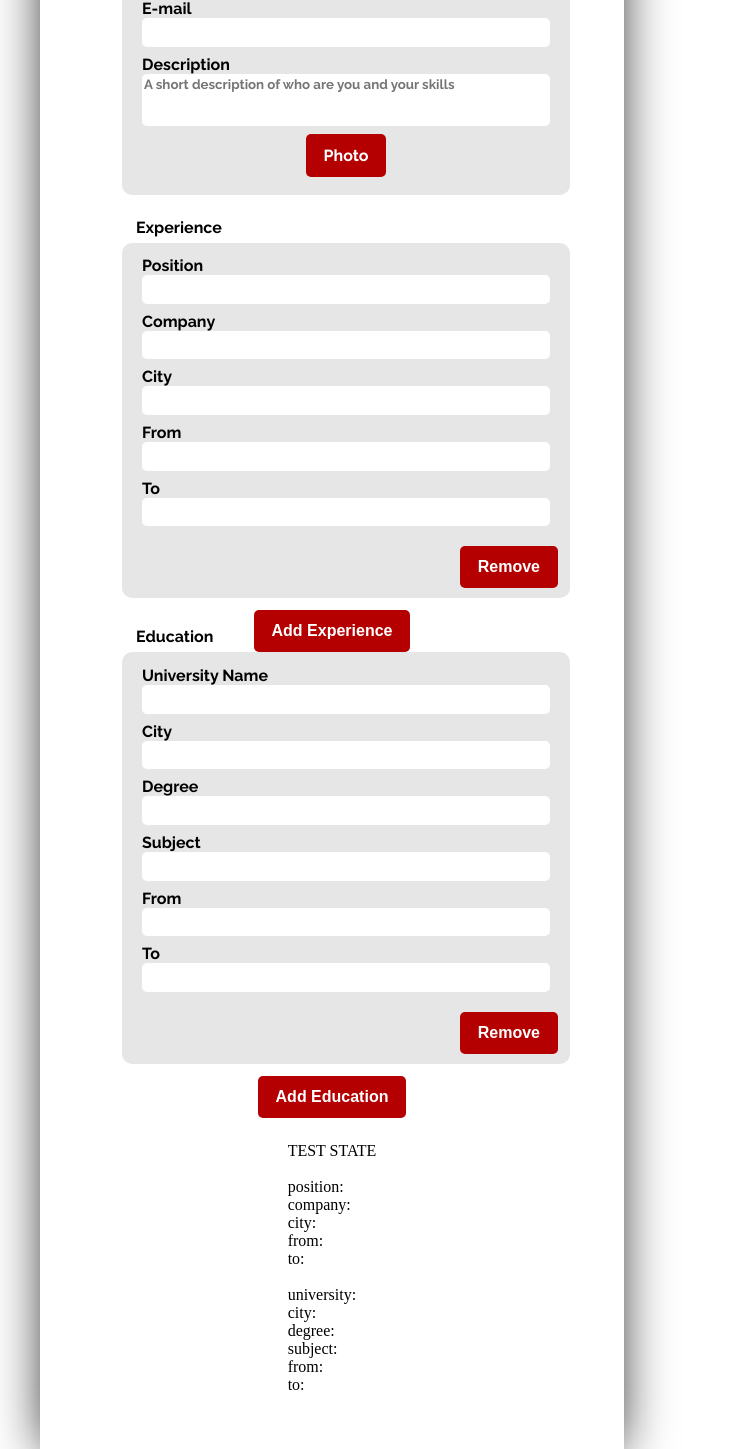
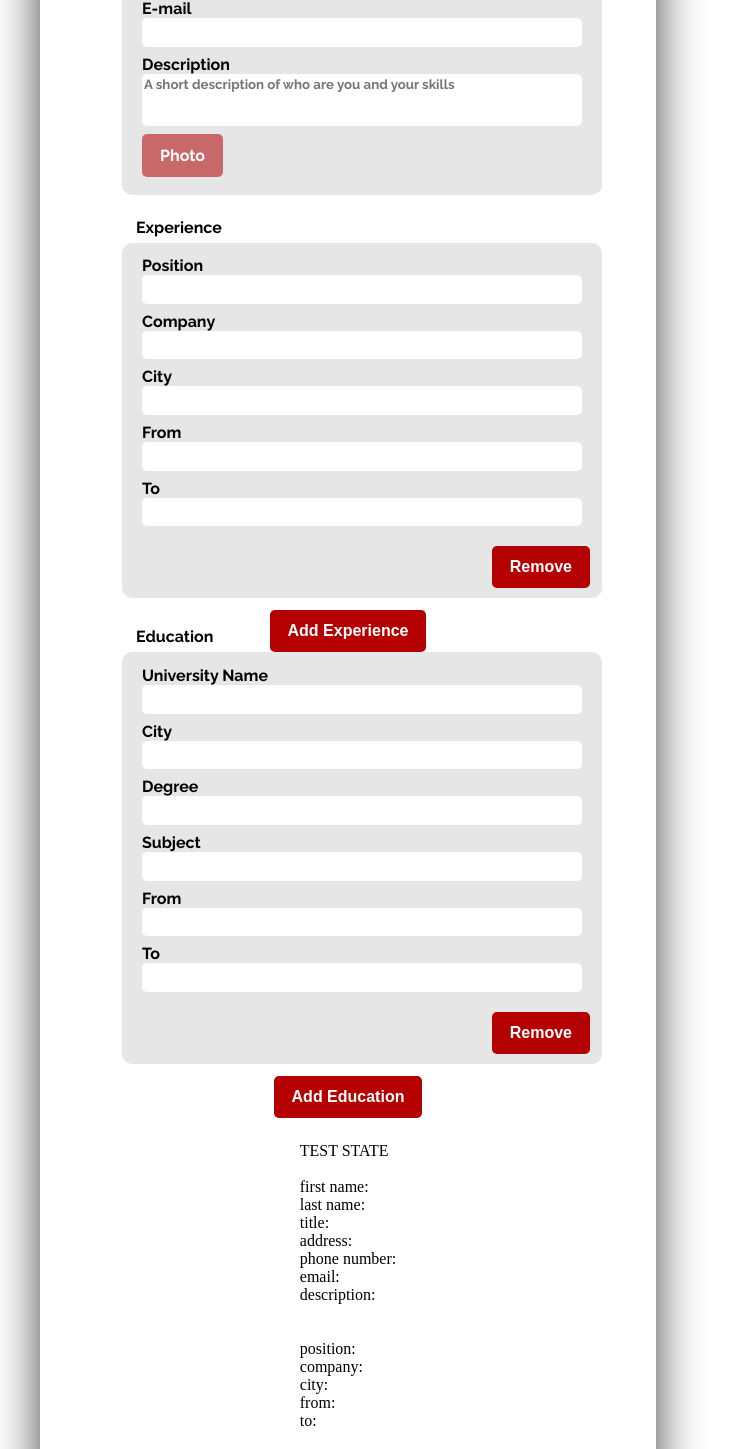
Before and after one commit to AndresEfQ/cv-builder, a React (Create React App) app: page / in a window 1280 px wide. Shown: the part 491-1940 px from the top of the page, without its empty margins (0-746 px from the left). Built offline with nearby package versions, Linux system fonts and the light colour scheme.

Commit message:
Lift state from Edit section to main

```diff
--- a/src/components/EditSection.js
+++ b/src/components/EditSection.js
@@ -1,6 +1,5 @@
 import React from "react";
 import styled from "styled-components";
-import uniqid from "uniqid";
 import PersonalInfo from "./PersonalInfo";
 import StyledForm from "./StyledForm";
 import Experience from "./Experience";
@@ -20,129 +19,23 @@ const StyledSection = styled.section`
 
 class EditSection extends React.Component {
 
-  constructor(props) {
-    super(props);
-
-    this.state = {
-      experience: [{
-        id: uniqid(),
-        position: '',
-        company: '',
-        city: '',
-        from: '',
-        to: '',
-      }],
-      education: [{
-        id: uniqid(),
-        university: '',
-        city: '',
-        degree: '',
-        subject: '',
-        from: '',
-        to: '',
-      }],
-    }
-  }
-
-  handleAddExperience = (e) => {
-    e.preventDefault();
-    this.setState({
-      experience: [...this.state.experience, {
-        id: uniqid(),
-        position: '',
-        company: '',
-        city: '',
-        from: '',
-        to: '',
-      }],
-      education: this.state.education,
-    });
-  }
-
-  handleAddEducation = (e) => {
-    e.preventDefault();
-    this.setState({
-      experience: this.state.experience,
-      education: [...this.state.education, {
-        id: uniqid(),
-        university: '',
-        city: '',
-        degree: '',
-        subject: '',
-        from: '',
-        to: '',
-      }],
-    });
-  }
-
-  handleRemoveExperience = (e, sectionId) => {
-    e.preventDefault();
-    this.setState({
-      experience: this.state.experience.filter((section) => section.id !== sectionId),
-      education: this.state.education,
-    });
-  }
-
-  handleRemoveEducation = (e, sectionId) => {
-    e.preventDefault();
-    this.setState({
-      experience: this.state.experience,
-      education: this.state.education.filter((section) => section.id !== sectionId),
-    });
-  }
-
-  handleExperienceInputChange = (e, sectionId) => {
-    const input = e.target.id;
-    const value = e.target.value;
-    this.setState({
-      experience: this.state.experience.map((section) => {
-        if (section.id === sectionId) {
-          return {
-            ...section,
-            [input]: value,
-          };
-        } else {
-          return section;
-        }
-      }),
-      education: this.state.education,
-    });
-  }
-
-  handleEducationInputChange = (e, sectionId) => {
-    const input = e.target.id;
-    const value = e.target.value;
-    this.setState({
-      experience: this.state.experience,
-      education: this.state.education.map((section) => {
-        if (section.id === sectionId) {
-          return {
-            ...section,
-            [input]: value,
-          };
-        } else {
-          return section;
-        }
-      }),
-    });
-  }
-
   render () {
-    let experienceSections = this.state.experience.map(section => <Experience
+    let experienceSections = this.props.state.experience.map(section => <Experience
       key={section.id}
       id={section.id}
-      removeExperience={this.handleRemoveExperience}
-      changeInput={this.handleExperienceInputChange}
+      removeExperience={this.props.handleRemoveExperience}
+      changeInput={this.props.handleExperienceInputChange}
     />);
-    let educationSections = this.state.education.map(section => <Education
+    let educationSections = this.props.state.education.map(section => <Education
       key={section.id}
       id={section.id}
-      removeEducation={this.handleRemoveEducation}
-      changeInput={this.handleEducationInputChange}
+      removeEducation={this.props.handleRemoveEducation}
+      changeInput={this.props.handleEducationInputChange}
     />)
     return (
       <StyledSection>
-        <PersonalInfo />
+        <PersonalInfo
+          changeInput={this.props.handlePersonalInfoInputChange} />
         <StyledForm>
           <fieldset>
             <legend>Experience</legend>
@@ -150,7 +43,7 @@ class EditSection extends React.Component {
           </fieldset>
           <Button
             content="Add Experience"
-            onClick={this.handleAddExperience}
+            onClick={this.props.handleAddExperience}
           />
           <fieldset>
             <legend>Education</legend>
@@ -158,13 +51,25 @@ class EditSection extends React.Component {
           </fieldset>
           <Button
             content="Add Education"
-            onClick={this.handleAddEducation}
+            onClick={this.props.handleAddEducation}
           />
         </StyledForm>
         <div>
           TEST STATE
           <br /> <br />
-          <span>{this.state.experience.map((section) => {
+          <span>
+            <div>
+              first name: {this.props.state.personalInfo.firstName} <br />
+              last name: {this.props.state.personalInfo.lastName} <br />
+              title: {this.props.state.personalInfo.title} <br />
+              address: {this.props.state.personalInfo.address} <br />
+              phone number: {this.props.state.personalInfo.phone} <br />
+              email: {this.props.state.personalInfo.email} <br />
+              description: {this.props.state.personalInfo.description} <br />
+              <br /> <br />
+            </div>
+          </span>
+          <span>{this.props.state.experience.map((section) => {
             return (
               <div>
                 position: {section.position} <br />
@@ -176,7 +81,7 @@ class EditSection extends React.Component {
               </div>
             )
           })}</span>
-          <span>{this.state.education.map((section) => {
+          <span>{this.props.state.education.map((section) => {
             return (
               <div>
                 university: {section.university} <br />
--- a/src/components/Main.js
+++ b/src/components/Main.js
@@ -2,18 +2,160 @@ import React from "react";
 import EditSection from "./EditSection";
 import PreviewSection from "./PreviewSection";
 import styled from "styled-components";
+import uniqid from "uniqid";
 
 const StyledMain = styled.main`
   display: flex;
-  gap: 4em;
 `;
 
 class Main extends React.Component {
+
+  constructor(props) {
+    super(props);
+
+    this.state = {
+      personalInfo: {
+        id: uniqid(),
+        firstName: '',
+        lastName: '',
+        title: '',
+        address: '',
+        phone: '',
+        email: '',
+        description: '',
+        photoUrl: '',
+      },
+      experience: [{
+        id: uniqid(),
+        position: '',
+        company: '',
+        city: '',
+        from: '',
+        to: '',
+      }],
+      education: [{
+        id: uniqid(),
+        university: '',
+        city: '',
+        degree: '',
+        subject: '',
+        from: '',
+        to: '',
+      }],
+    }
+  }
+
+  handleAddExperience = (e) => {
+    e.preventDefault();
+    this.setState({
+      ...this.state,
+      experience: [...this.state.experience, {
+        id: uniqid(),
+        position: '',
+        company: '',
+        city: '',
+        from: '',
+        to: '',
+      }],
+    });
+  }
+
+  handleAddEducation = (e) => {
+    e.preventDefault();
+    this.setState({
+      ...this.state,
+      education: [...this.state.education, {
+        id: uniqid(),
+        university: '',
+        city: '',
+        degree: '',
+        subject: '',
+        from: '',
+        to: '',
+      }],
+    });
+  }
+
+  handleRemoveExperience = (e, sectionId) => {
+    e.preventDefault();
+    this.setState({
+      ...this.state,
+      experience: this.state.experience.filter((section) => section.id !== sectionId),
+    });
+  }
+
+  handleRemoveEducation = (e, sectionId) => {
+    e.preventDefault();
+    this.setState({
+      ...this.state,
+      education: this.state.education.filter((section) => section.id !== sectionId),
+    });
+  }
+
+  handleExperienceInputChange = (e, sectionId) => {
+    const input = e.target.id;
+    const value = e.target.value;
+    this.setState({
+      ...this.state,
+      experience: this.state.experience.map((section) => {
+        if (section.id === sectionId) {
+          return {
+            ...section,
+            [input]: value,
+          };
+        } else {
+          return section;
+        }
+      }),
+    });
+  }
+
+  handleEducationInputChange = (e, sectionId) => {
+    const input = e.target.id;
+    const value = e.target.value;
+    this.setState({
+      ...this.state,
+      education: this.state.education.map((section) => {
+        if (section.id === sectionId) {
+          return {
+            ...section,
+            [input]: value,
+          };
+        } else {
+          return section;
+        }
+      }),
+    });
+  }
+
+  handlePersonalInfoInputChange = (e) => {
+    const input = e.target.id;
+    const value = e.target.value;
+    this.setState({
+      ...this.state,
+      personalInfo: {
+        ...this.state.personalInfo,
+        [input]: value,
+      }
+    });
+  }
+
   render () {
     return (
       <StyledMain>
-        <EditSection />
-        <PreviewSection />
+        <EditSection
+          state={this.state}
+          handleAddExperience={this.handleAddExperience}
+          handleAddEducation={this.handleAddEducation}
+          handleRemoveExperience={this.handleRemoveExperience}
+          handleRemoveEducation={this.handleRemoveEducation}
+          handlePersonalInfoInputChange={this.handlePersonalInfoInputChange}
+          handleExperienceInputChange={this.handleExperienceInputChange}
+          handleEducationInputChange={this.handleEducationInputChange}
+        />
+        <PreviewSection
+          state={this.state}
+        />
       </StyledMain>
     )
   }
--- a/src/components/PersonalInfo.js
+++ b/src/components/PersonalInfo.js
@@ -6,7 +6,7 @@ import StyledForm from "./StyledForm";
 const StyledInputFile = styled.div`
   display: flex;
   align-items: start;
-  justify-content: center;
+  justify-content: start;
   width: 100%;
 
   & input[type="file"] {
@@ -27,7 +27,7 @@ const StyledInputFile = styled.div`
     padding: 12px 18px;
     cursor: pointer;
     border-radius: 5px;
-    background-color: rgb(180, 0, 0);
+    background-color: rgba(180, 20, 20, 0.6);
     font-size: 16px;
     font-weight: bold;
     color: rgb(255, 255, 255);
@@ -43,37 +43,37 @@ class PersonalInfo extends React.Component {
           <ul>
             <li>
               <label htmlFor="firstName">First Name</label>
-              <input type="text" name="firstName" id="firstName" />
+              <input type="text" name="firstName" id="firstName" onChange={this.props.changeInput} />
             </li>
             <li>
               <label htmlFor="lastName">Last Name</label>
-              <input type="text" name="lastName" id="lastName" />
+              <input type="text" name="lastName" id="lastName" onChange={this.props.changeInput} />
             </li>
             <li>
               <label htmlFor="title">Title</label>
-              <input type="text" name="title" id="title"  />
+              <input type="text" name="title" id="title" onChange={this.props.changeInput}  />
             </li>
             <li>
               <label htmlFor="address">Address</label>
-              <input type="text" name="address" id="address" />
+              <input type="text" name="address" id="address" onChange={this.props.changeInput} />
             </li>
             <li>
               <label htmlFor="phone">Phone Number</label>
-              <input type="text" name="phone" id="phone" />
+              <input type="text" name="phone" id="phone" onChange={this.props.changeInput} />
             </li>
             <li>
               <label htmlFor="email">E-mail</label>
-              <input type="text" name="email" id="email"  />
+              <input type="text" name="email" id="email"  onChange={this.props.changeInput} />
             </li>
             <li>
               <label htmlFor="description">Description</label>
-              <textarea name="description" id="description" cols="30" rows="3" placeholder="A short description of who are you and your skills"></textarea>
+              <textarea name="description" id="description" cols="30" rows="3" placeholder="A short description of who are you and your skills" onChange={this.props.changeInput}></textarea>
             </li>
             <li>
               <StyledInputFile>
                 <div>
                   <label htmlFor="photo">Photo</label>
-                  <input type="file" name="photo" id="photo"  />
+                  <input type="file" name="photo" id="photo" onChange={this.props.handlePersonalInfoInputChange} />
                 </div>
               </StyledInputFile>
             </li>
```
